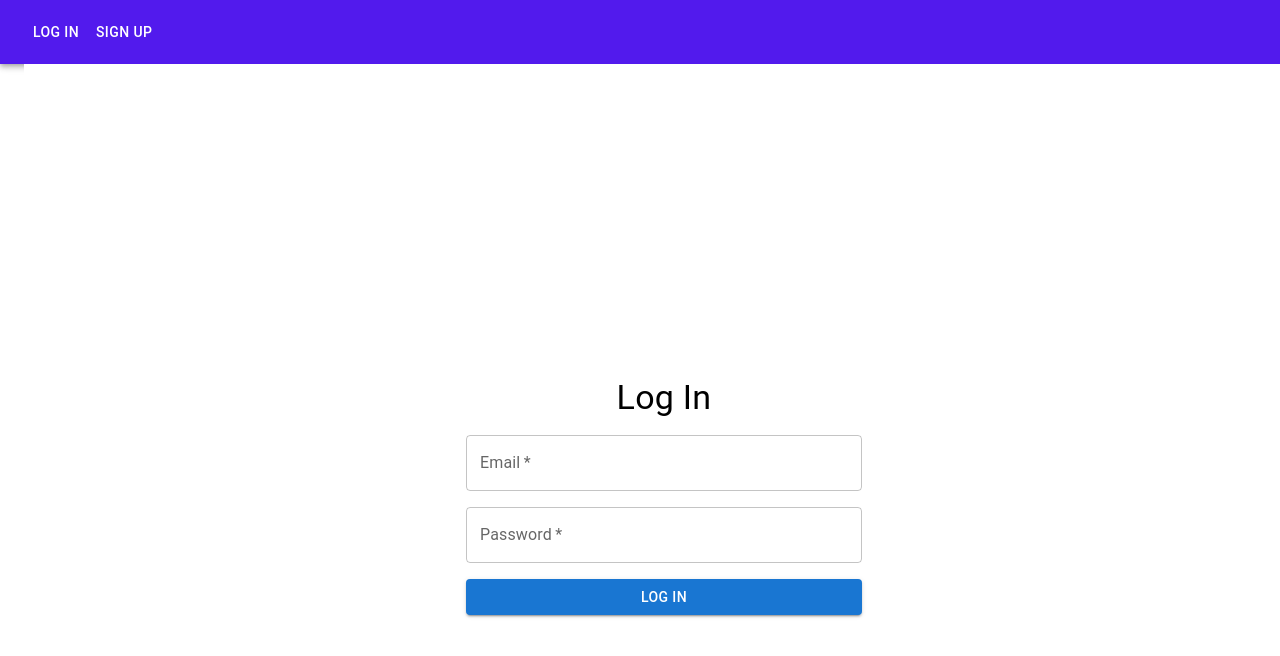
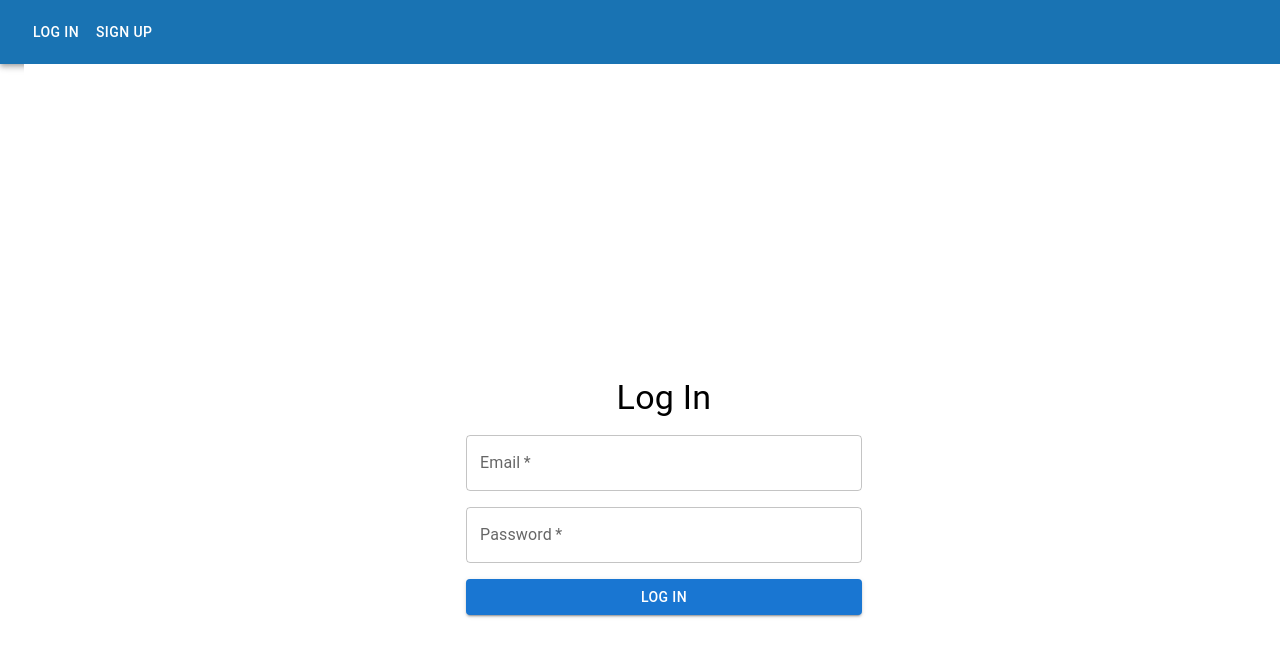
Before and after one commit to krisjanisdz/car-ad-finder, a React (Create React App) app: page /login in a window 1280 px wide. Shown: the top 656 px of the page. Built offline with nearby package versions, Linux system fonts and the light colour scheme.

Commit message:
little updates before experimental ones

```diff
--- a/src/App.js
+++ b/src/App.js
@@ -97,7 +97,7 @@ function App() {
 
   return (
     <Router>
-      <AppBar position="static" sx={{ bgcolor: '#521aed' }}>
+      <AppBar position="static" sx={{ bgcolor: '#1973b3' }}>
         <Toolbar>
           {!isAuthenticated ? (
             <>
--- a/src/components/Dashboard.js
+++ b/src/components/Dashboard.js
@@ -13,7 +13,13 @@ const Dashboard = ({ userEmail }) => {
         const response = await fetch(`http://localhost:3001/api/searches/${userEmail}`);
         const data = await response.json();
         console.log('Fetched searches:', data); // Log the data
-        setSearches(data);  // Populate the state with saved searches
+
+        // Ensure data is an array
+        if (Array.isArray(data)) {
+          setSearches(data);  // Populate the state with saved searches
+        } else {
+          setSearches([]); // Set to empty array if data is not an array
+        }
       } catch (error) {
         console.error('Error fetching searches:', error);
       }
@@ -45,7 +51,6 @@ const Dashboard = ({ userEmail }) => {
 
   return (
     <Box sx={{ mt: 4, p: 3 }}>
-
       <Typography variant="h3" textAlign="center" sx={{ mt: 4 }} paddingBottom='30px'>
         Cars We Found for You
       </Typography>
@@ -53,14 +58,14 @@ const Dashboard = ({ userEmail }) => {
       {searches.map((search, index) => (
         <Accordion key={index}>
           <AccordionSummary expandIcon={<ExpandMore />}>
-            <Typography variant="body1" component="span" fontWeight="bold" >
+            <Typography variant="body1" component="span" fontWeight="bold">
               {search.carBrand || 'Any'} | {search.carModel || 'Any'} | {search.motorSize || 'Any'} | {search.mileage || 'Any'} km | ${search.price || 'Any'}
             </Typography>
           </AccordionSummary>
           <AccordionDetails>
             {/* In the future, you will display links to advertisements here */}
             <Typography>Found Ads Will Be Displayed Here</Typography>
-            <IconButton onClick={() => handleDelete(index)} sx={{ display: 'flex', justifyContent: 'center', margin: '0 auto'}}>
+            <IconButton onClick={() => handleDelete(index)} sx={{ display: 'flex', justifyContent: 'center', margin: '0 auto' }}>
               <Close />
             </IconButton>
           </AccordionDetails>
--- a/src/components/SignUp.js
+++ b/src/components/SignUp.js
@@ -32,8 +32,7 @@ const SignIn = ({ handleLogin }) => {
         const data = await response.json();
         setSuccess(data.message);  // Show success message
         setError('');              // Clear any previous error
-
-        handleLogin();  // Set the authentication state
+        handleLogin(email);  // Set the authentication state
 
         // Redirect to home page after a short delay or immediately
         navigate('/home');
```
